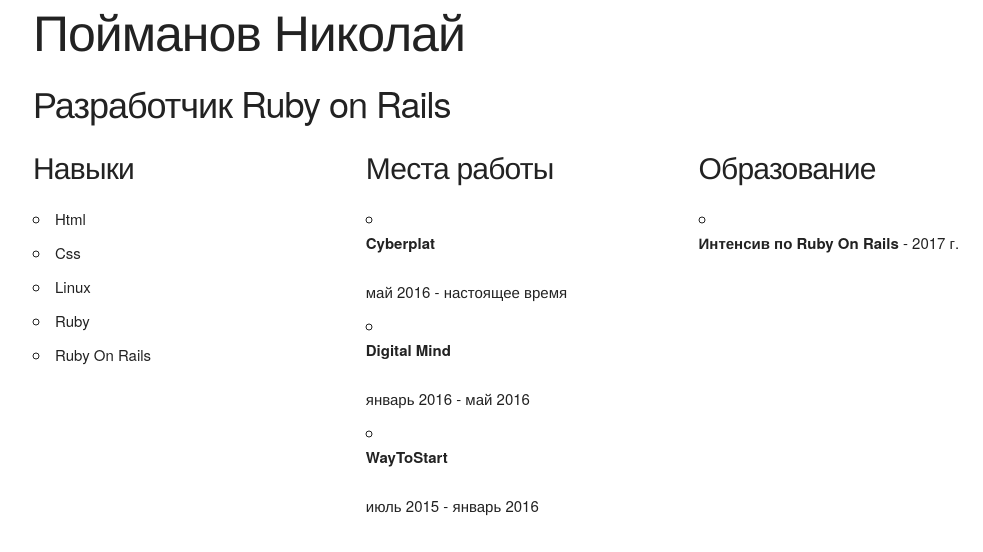
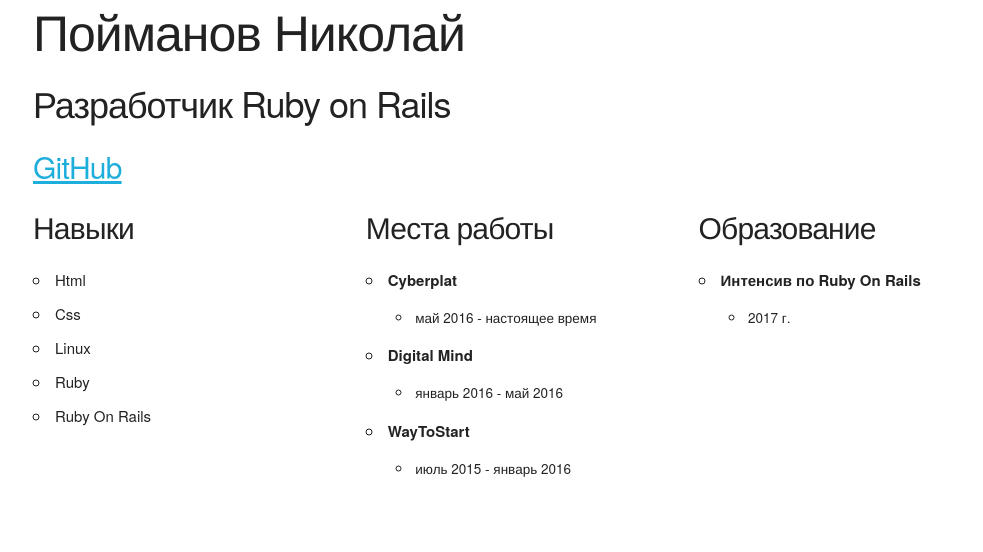
Before and after one commit to poymanov/cv, a plain HTML site: page index.html in a window 1280 px wide. Shown: the whole page, without its empty margins (127-1110 px from the left). Drawn offline with Linux system fonts and the light colour scheme.

Commit message:
Добавлена ссылка на github

```diff
--- a/index.html
+++ b/index.html
@@ -11,6 +11,7 @@
   <div>
     <h1>Пойманов Николай</h1>
     <h3>Разработчик Ruby on Rails</h3>
+    <h4><a href="https://github.com/poymanov/cv">GitHub</a></h4>
   </div>
   <div class="row">
     <div class="four columns">
@@ -27,16 +28,22 @@
       <h4>Места работы</h4>
       <ul>
         <li>
-          <p><strong>Cyberplat</strong></p>
-          май 2016 - настоящее время
+          <strong>Cyberplat</strong>
+          <ul>
+            <li>май 2016 - настоящее время</li>
+          </ul>
         </li>
         <li>
-          <p><strong>Digital Mind</strong></p>
-          январь 2016 - май 2016
+          <strong>Digital Mind</strong>
+          <ul>
+            <li>январь 2016 - май 2016</li>
+          </ul>
         </li>
         <li>
-          <p><strong>WayToStart</strong></p>
-          июль 2015 - январь 2016
+          <strong>WayToStart</strong>
+          <ul>
+            <li>июль 2015 - январь 2016</li>
+          </ul>
         </li>
       </ul>
     </div>
@@ -44,7 +51,10 @@
       <h4>Образование</h4>
       <ul>
         <li>
-          <p><strong>Интенсив по Ruby On Rails</strong> - 2017 г.</p>
+          <strong>Интенсив по Ruby On Rails</strong>
+          <ul>
+            <li>2017 г.</li>
+          </ul>
         </li>
       </ul>
     </div>
```
